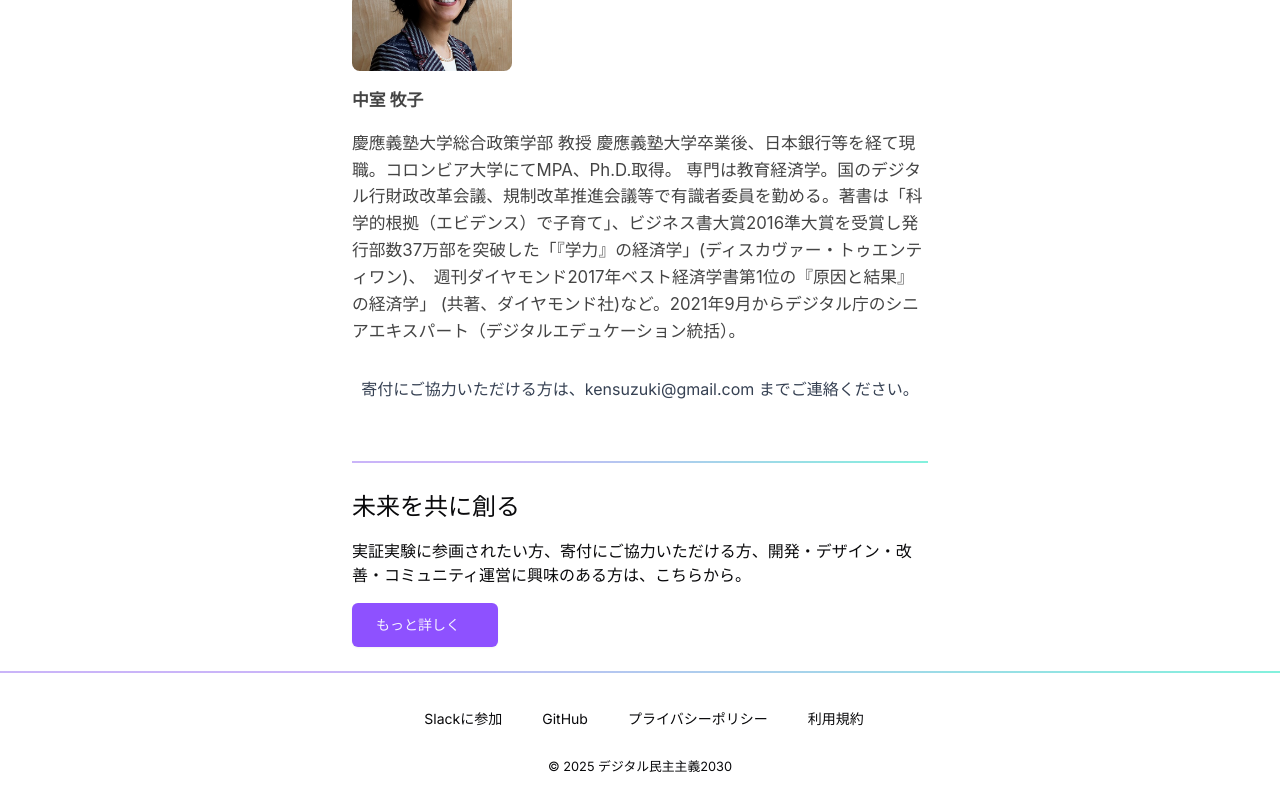
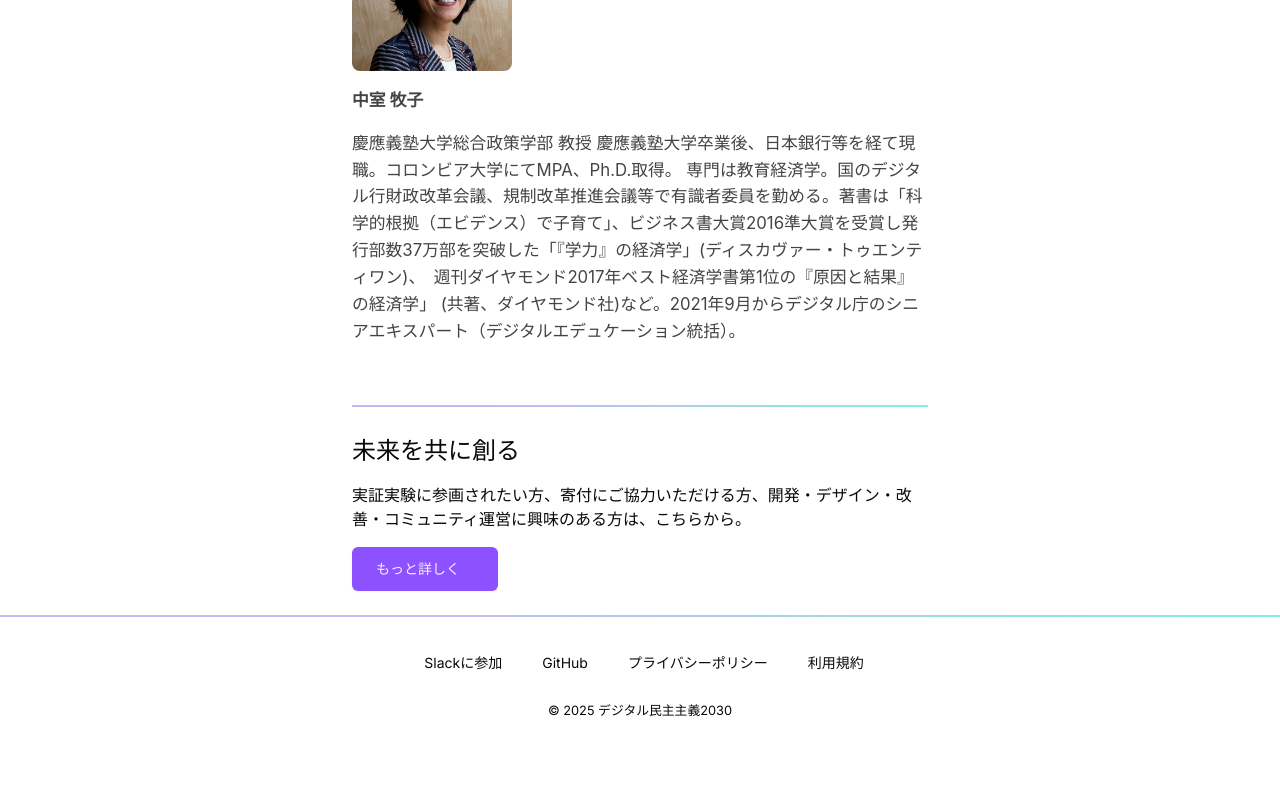
Before and after one commit to moai-redcap/dd2030website, a Next.js app: page /about in a window 1280 px wide. Shown: the part 2635-3435 px from the top of the page. After the commit the page ends 3379 px from the top, so only its background shows below. Built offline with nearby package versions, Linux system fonts and the light colour scheme; some icons are missing; a web font is replaced by a local one.

Commit message:
Remove donation

```diff
--- a/app/about/page.tsx
+++ b/app/about/page.tsx
@@ -24,9 +24,6 @@
         dangerouslySetInnerHTML={{ __html: JSON.stringify(jsonLd) }}
       />
       <Markdown content={content} />
-      <div className="mt-8 text-center">
-        <p className="text-gray-700">寄付にご協力いただける方は、kensuzuki@gmail.com までご連絡ください。</p>
-      </div>
       <CoCreation />
     </div>
   )
```
